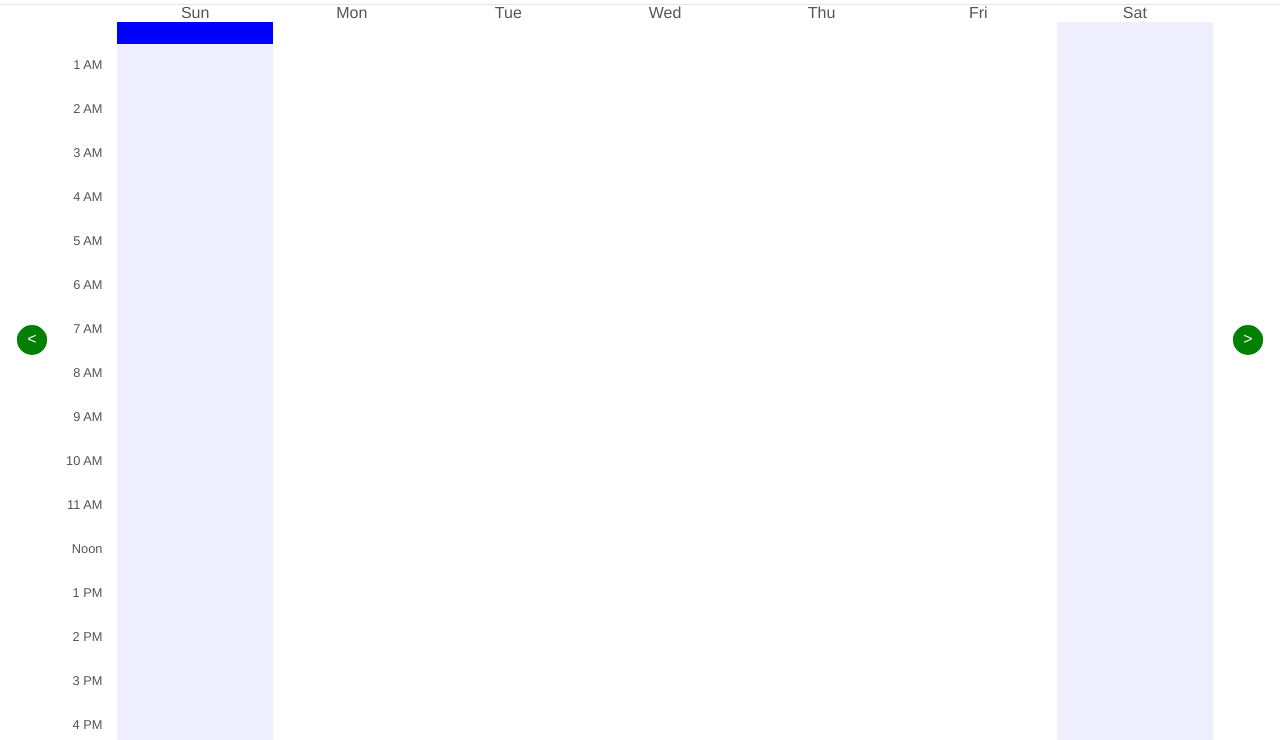
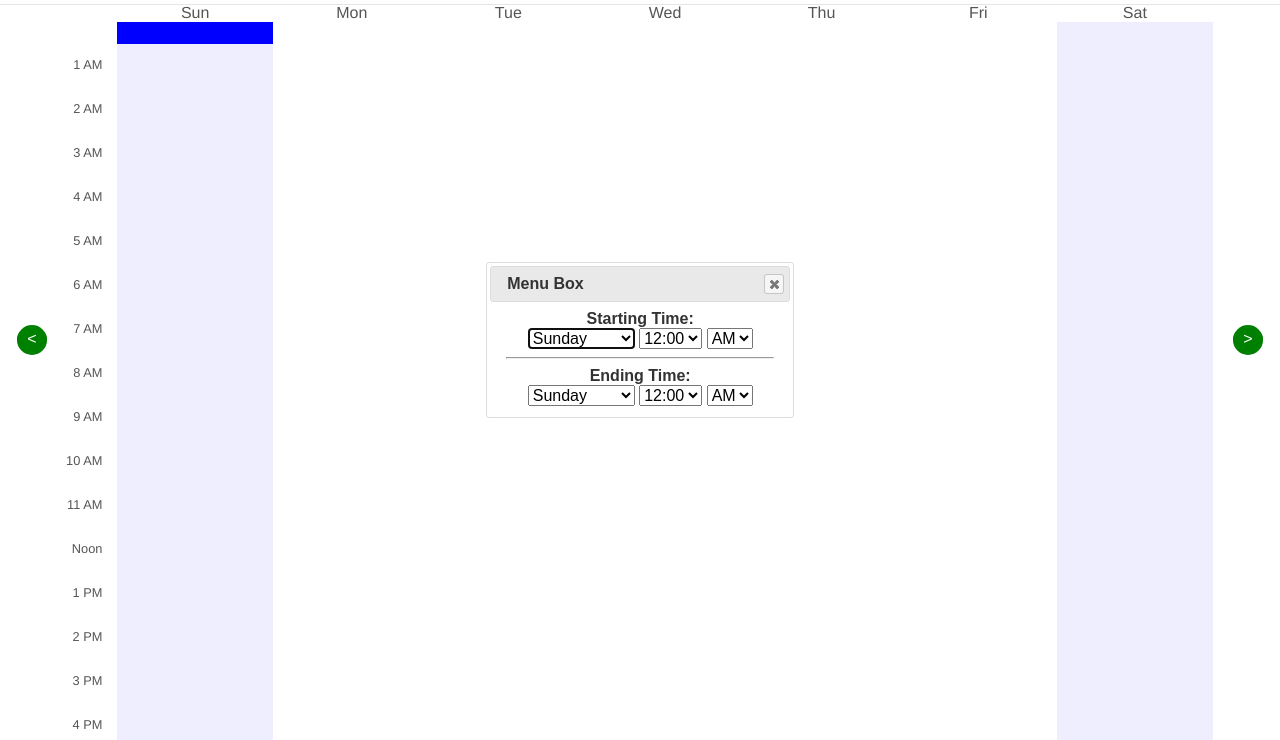
Before and after one commit to AC287/sphere_fet, a plain HTML site: page index.html in a window 1280 px wide. Both pictures are taken after a click on the element 195 px from the left and 93 px from the top of the page. Shown: the part 60-800 px from the top of the page. Drawn offline with Linux system fonts and the light colour scheme.

Commit message:
menubox working on click

```diff
--- a/index.html
+++ b/index.html
@@ -1145,7 +1145,7 @@ the existing functionalities are broken. -->
 			</div> <!-- End container -->
 			<div id="dialog" title="Menu Box" class="container menubox">
 				<div class="container startField">
-					<strong> Starting Time: </strong>
+					<strong> Starting Time: </strong><br/>
 					<select id="startDateForm">
 						<option value="sun">Sunday</option>
 						<option value="mon">Monday</option>
@@ -1186,8 +1186,9 @@ the existing functionalities are broken. -->
 						<option value="pm">PM</option>
 					</select>
 				</div>
+				<hr/>
 				<div class="container endField">
-					<strong>Ending Time: </strong>
+					<strong>Ending Time: </strong><br/>
 					<select id="endDateForm">
 						<option value="sun">Sunday</option>
 						<option value="mon">Monday</option>
--- a/js/touchbox.js
+++ b/js/touchbox.js
@@ -4,12 +4,25 @@
 // })(jQuery);
 $(function(){
   console.log('loaded......');
-  // $('.dialog').hide();
-  $('.time.checkbox input').on("click",function(event){
-    // event.stopPropagation();
-    // event.preventDefault();
-    console.log('input clicked.....')
-    // $('.dialog').show();
-    console.log($(this)[0].id);
-  })
+  $(function(){ //dialog box using jquery-ui plugin.
+    $('.menubox').dialog({
+      autoOpen: false,
+      show:{
+        effect: "fade",
+        duration: 1000
+      },
+      hide:{
+        effect: "fade",
+        duration: 1000
+      }
+    });
+    $('.time.checkbox input').click(function(){
+      $('.menubox').dialog('open');
+    });
+  });
+
+  // $('.time.checkbox input').on("click",function(event){
+  //   console.log('input clicked.....')
+  //   console.log($(this)[0].id);
+  // })
 });
```
